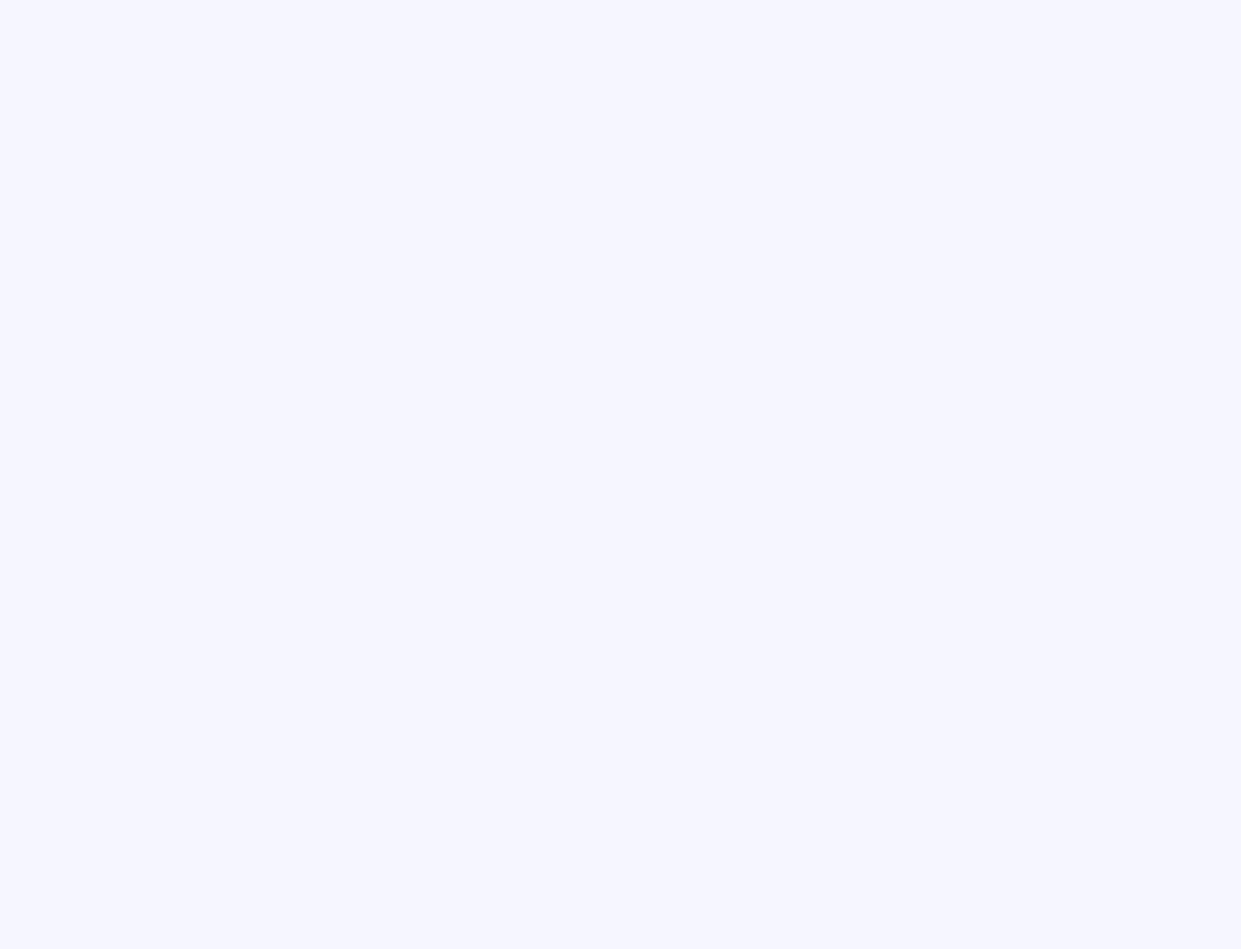
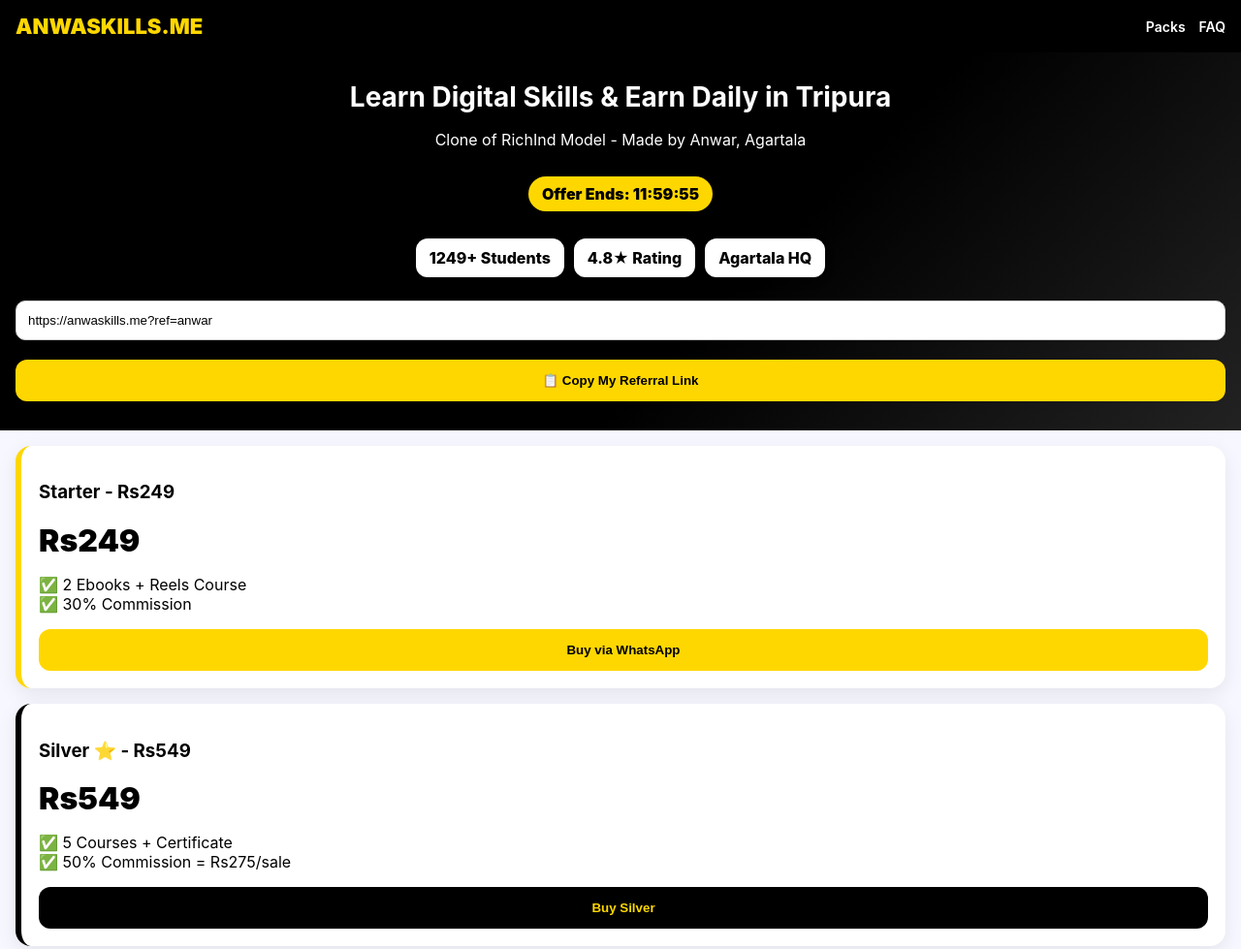
Before and after one commit to anwarhussian874-collab/anwarhussian874-collab.github.io, a plain HTML site: page index.html in a window 1280 px wide. Shown: the top 979 px of the page at 97% size. Before the commit the page ends 800 px from the top, so only its background shows below. Drawn offline with Linux system fonts and the light colour scheme.

Commit message:
Enhance HTML structure and styling
Updated the title and improved the styling for various elements in the HTML structure, including the header, hero section, and footer.

```diff
--- a/index.html
+++ b/index.html
@@ -3,9 +3,83 @@
 <head>
 <meta charset="UTF-8">
 <meta name="viewport" content="width=device-width, initial-scale=1">
-<title>AnwaSkills.me - Learn & Earn</title>
+<title>AnwaSkills.me - Learn & Earn Platform</title>
 <style>
-body{margin:0;font-family:system-ui;background:#f6f6ff;color:#111}
-.top{background:#000;color:#FFD700;padding:18px;text-align:center;font-weight:900;font-size:24px;letter-spacing:1px}
-.hero{background:#fff;margin:14px;padding:20px;border-radius:16px;text-align:center;box-shadow:0 4px 12px rgba(0,0,0,.1)}
-.hero h1
+*{box-sizing:border-box}body{margin:0;font-family:Inter,system-ui;background:#f7f7ff}
+header{background:#000;color:#FFD700;padding:14px 16px;display:flex;justify-content:space-between;align-items:center;position:sticky;top:0;z-index:99}
+.logo{font-weight:900;font-size:22px}
+.menu a{color:#fff;text-decoration:none;margin-left:14px;font-weight:600;font-size:14px}
+.hero{background:linear-gradient(135deg,#000 60%,#222);color:#fff;padding:30px 16px;text-align:center}
+.hero h1{font-size:28px;line-height:1.2;margin:0}
+.timer{margin:12px auto;background:#FFD700;color:#000;display:inline-block;padding:8px 14px;border-radius:20px;font-weight:900}
+.stats{display:flex;gap:10px;justify-content:center;margin:16px 0}
+.stat{background:#fff;color:#000;padding:10px 14px;border-radius:12px;font-weight:800;box-shadow:0 4px 10px rgba(0,0,0,.2)}
+.card{background:#fff;margin:16px;border-radius:16px;padding:18px;box-shadow:0 6px 20px rgba(0,0,0,.08);border-left:6px solid #FFD700}
+.price{font-size:32px;font-weight:900}
+.btn{display:block;text-align:center;padding:14px;border-radius:12px;text-decoration:none;font-weight:900;margin-top:12px;cursor:pointer;border:none;width:100%}
+.gold{background:#FFD700;color:#000}.black{background:#000;color:#FFD700}.green{background:#00c853;color:#fff}
+.grid{display:grid;grid-template-columns:1fr;gap:10px}
+.testi{background:#111;color:#fff;margin:16px;padding:14px;border-radius:12px}
+.faq{background:#fff;margin:8px 16px;border-radius:10px;padding:12px;cursor:pointer}
+.faq p{display:none;margin-top:8px;color:#444}
+.footer{padding:20px;text-align:center;color:#777;font-size:12px}
+input{width:100%;padding:12px;border-radius:10px;border:1px solid #ccc;margin:8px 0}
+</style>
+</head>
+<body>
+<header><div class="logo">ANWASKILLS.ME</div><div class="menu"><a href="#packs">Packs</a><a href="#faq">FAQ</a></div></header>
+
+<div class="hero">
+<h1>Learn Digital Skills & Earn Daily in Tripura</h1>
+<p>Clone of RichInd Model - Made by Anwar, Agartala</p>
+<div id="timer" class="timer">Offer Ends: 12:34:56</div>
+<div class="stats">
+<div class="stat"><span id="students">1248</span>+ Students</div>
+<div class="stat">4.8★ Rating</div>
+<div class="stat">Agartala HQ</div>
+</div>
+<input id="myLink" value="https://anwaskills.me?ref=anwar" readonly>
+<button class="btn gold" onclick="copyLink()">📋 Copy My Referral Link</button>
+</div>
+
+<div id="packs">
+<div class="card"><h3>Starter - Rs249</h3><div class="price">Rs249</div><p>✅ 2 Ebooks + Reels Course<br>✅ 30% Commission</p><button class="btn gold" onclick="buy('Starter Rs249 - 249')">Buy via WhatsApp</button></div>
+<div class="card" style="border-color:#000"><h3>Silver ⭐ - Rs549</h3><div class="price">Rs549</div><p>✅ 5 Courses + Certificate<br>✅ 50% Commission = Rs275/sale</p><button class="btn black" onclick="buy('Silver Rs549 - 549')">Buy Silver</button></div>
+<div class="card" style="border-color:#00c853"><h3>Pro - Rs1999 BEST</h3><div class="price">Rs1999</div><p>✅ All Courses + Mentorship<br>✅ 80% Commission = Rs1599/sale</p><button class="btn green" onclick="buy('Pro Rs1999 - 1999')">Buy Pro</button></div>
+</div>
+
+<div class="testi" id="testi">Loading reviews...</div>
+
+<div id="faq">
+<div class="faq" onclick="toggleFaq(this)"><b>Q: Payment kaise kare?</b><p>A: WhatsApp button click karo, direct UPI/GPay.</p></div>
+<div class="faq" onclick="toggleFaq(this)"><b>Q: Commission kaise milega?</b><p>A: Har sale ka 30-80% direct bank me.</p></div>
+<div class="faq" onclick="toggleFaq(this)"><b>Q: Tripura me valid hai?</b><p>A: Haan, full India, specially Tripura students ke liye banaya.</p></div>
+</div>
+
+<div class="footer">© AnwaSkills.me | Change WhatsApp number in code line 68</div>
+
+<script>
+// CONFIG - CHANGE THIS
+const WHATSAPP_NUMBER = "919233589538";
+
+// 1. Timer Function
+let t=43200; setInterval(()=>{t--; let h=Math.floor(t/3600),m=Math.floor(t%3600/60),s=t%60; document.getElementById('timer').innerText=`Offer Ends: ${h}:${m}:${s}`;},1000);
+
+// 2. Student Counter Animation
+let count=1248; setInterval(()=>{count+=Math.floor(Math.random()*2); document.getElementById('students').innerText=count;},2000);
+
+// 3. Buy Function
+function buy(pack){ window.open(`https://wa.me/${WHATSAPP_NUMBER}?text=Hi Anwar, I want ${pack} from anwaskills.me`,'_blank'); }
+
+// 4. Copy Link Function
+function copyLink(){ let i=document.getElementById('myLink'); i.select(); document.execCommand('copy'); alert('Referral Link Copied! Share and Earn'); }
+
+// 5. FAQ Toggle
+function toggleFaq(el){ let p=el.querySelector('p'); p.style.display=p.style.display==='block'?'none':'block'; }
+
+// 6. Testimonial Rotator
+const reviews=["⭐⭐⭐⭐⭐ Riya from Agartala earned Rs4500 in 7 days - Silver Pack","⭐⭐⭐⭐⭐ Arjun Tripura - Pro pack best investment","⭐⭐⭐⭐⭐ Priya - Starter se start kiya, ab Rs1000/day"];
+let r=0; setInterval(()=>{ document.getElementById('testi').innerText=reviews[r%3]; r++; },3000);
+</script>
+</body>
+</html>
```
